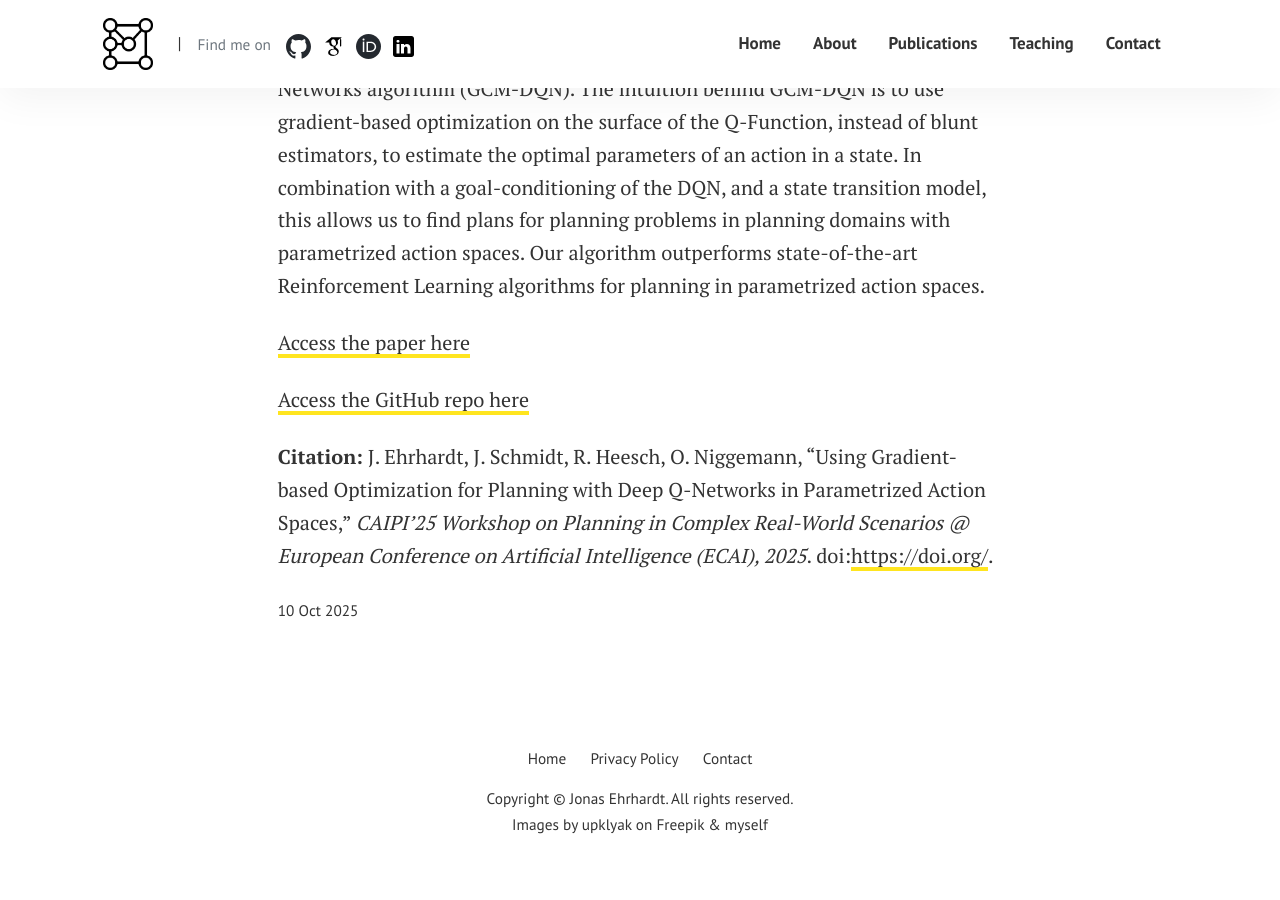
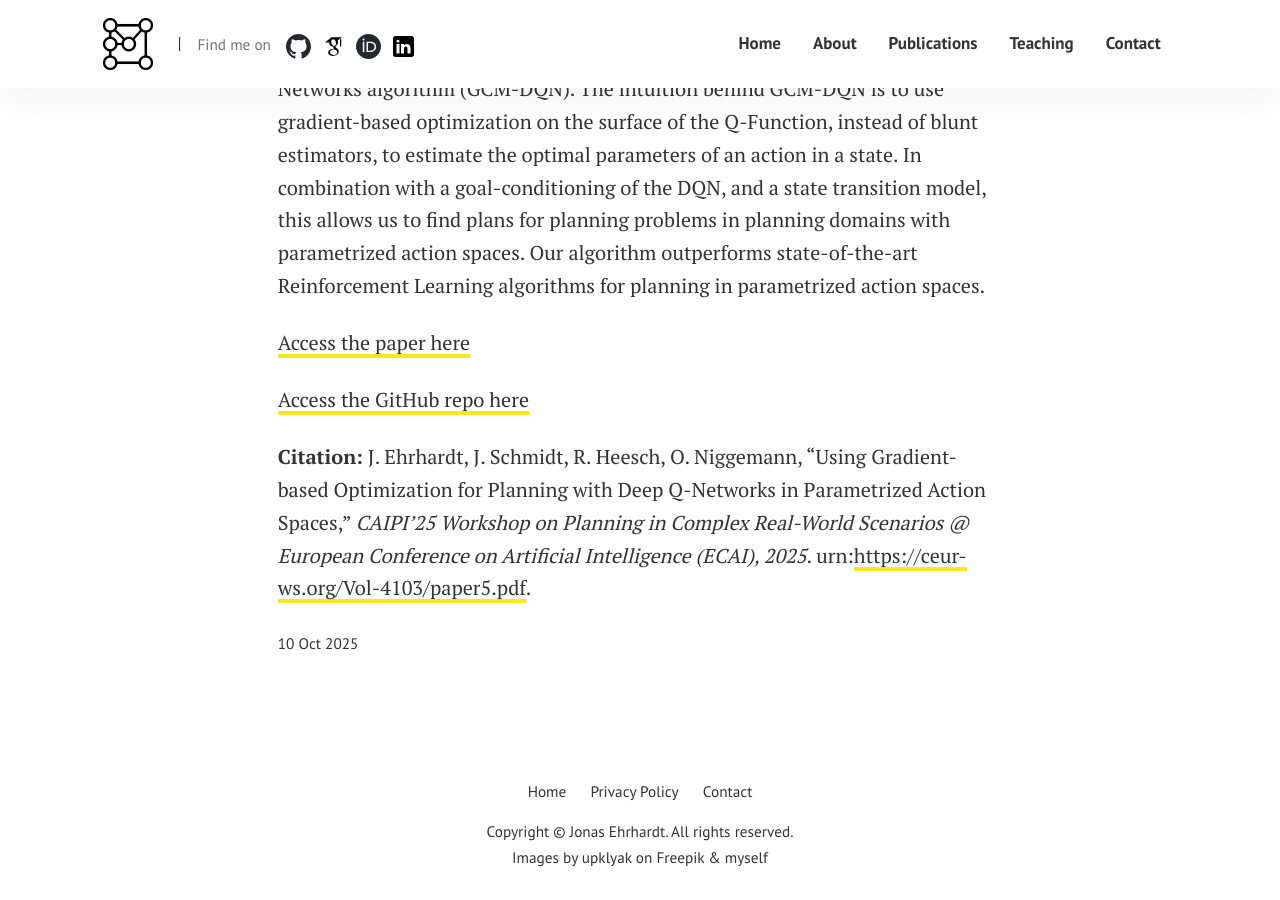
Before and after one commit to j-ehrhardt/my-webpage, a Jekyll site: the page built from _posts/2025-10-10-using-gradient-based-optimization-for-planning-with-deep-q-networks-in-parametrized-action-spaces.md, in a window 1280 px wide and 900 px high, scrolled down 656 px. Built offline with Jekyll 4.4.1, drawn with Linux system fonts in a browser that asks for light colours; before the commit the page ends 1523 px from its top, so only the background shows below that.

Commit message:
updating caipi paper urn

```diff
--- a/_posts/2025-10-10-using-gradient-based-optimization-for-planning-with-deep-q-networks-in-parametrized-action-spaces.md
+++ b/_posts/2025-10-10-using-gradient-based-optimization-for-planning-with-deep-q-networks-in-parametrized-action-spaces.md
@@ -3,14 +3,14 @@ layout: post
 title: "Using Gradient-based Optimization for Planning with Deep Q-Networks in Parametrized Action Spaces"
 author: Jonas Ehrhardt, Johannes Schmidt, René Heesch, Oliver Niggemann
 categories: [ deep q-networks, offline RL, planning, parametrized actions ]
-citation: " J. Ehrhardt, J. Schmidt, R. Heesch, O. Niggemann, “Using Gradient-based Optimization for Planning with Deep Q-Networks in Parametrized Action Spaces,” *CAIPI'25 Workshop on Planning in Complex Real-World Scenarios @ European Conference on Artificial Intelligence (ECAI), 2025*. doi:[https://doi.org/](https://doi.org/). "
+citation: " J. Ehrhardt, J. Schmidt, R. Heesch, O. Niggemann, “Using Gradient-based Optimization for Planning with Deep Q-Networks in Parametrized Action Spaces,” *CAIPI'25 Workshop on Planning in Complex Real-World Scenarios @ European Conference on Artificial Intelligence (ECAI), 2025*. urn:[https://ceur-ws.org/Vol-4103/paper5.pdf](https://ceur-ws.org/Vol-4103/paper5.pdf). "
 ---
 
 # Abstract
 Many real-world planning problems feature parametrized action spaces, where each action is augmented by continuous parameters. Though deep Reinforcement Learning has achieved remarkable results in solving control and planning problems, it falls short at two central challenges of real-world planning problems with parametrized action spaces: (i) There is an infinite number of action-parameter candidates in every step of solving a planning problem, (ii) interacting with the planning domain is typically prohibitively expensive and available recordings from the planning domain are sparse.To counter these challenges, we introduce our novel Goal-Conditioned Model-Augmented Deep Q-Networks algorithm (GCM-DQN). The intuition behind GCM-DQN is to use gradient-based optimization on the surface of the Q-Function, instead of blunt estimators, to estimate the optimal parameters of an action in a state. In combination with a goal-conditioning of the DQN, and a state transition model, this allows us to find plans for planning problems in planning domains with parametrized action spaces. Our algorithm outperforms state-of-the-art Reinforcement Learning algorithms for planning in parametrized action spaces.
 
-[Access the paper here](https://doi.org/)
+[Access the paper here](https://ceur-ws.org/Vol-4103/paper5.pdf)
 
 [Access the GitHub repo here](https://github.com/j-ehrhardt/gcmdqn)
 
-**Citation:** J. Ehrhardt, J. Schmidt, R. Heesch, O. Niggemann, “Using Gradient-based Optimization for Planning with Deep Q-Networks in Parametrized Action Spaces,” *CAIPI'25 Workshop on Planning in Complex Real-World Scenarios @ European Conference on Artificial Intelligence (ECAI), 2025*. doi:[https://doi.org/](https://doi.org/).
+**Citation:** J. Ehrhardt, J. Schmidt, R. Heesch, O. Niggemann, “Using Gradient-based Optimization for Planning with Deep Q-Networks in Parametrized Action Spaces,” *CAIPI'25 Workshop on Planning in Complex Real-World Scenarios @ European Conference on Artificial Intelligence (ECAI), 2025*. urn:[https://ceur-ws.org/Vol-4103/paper5.pdf](https://ceur-ws.org/Vol-4103/paper5.pdf).
```
